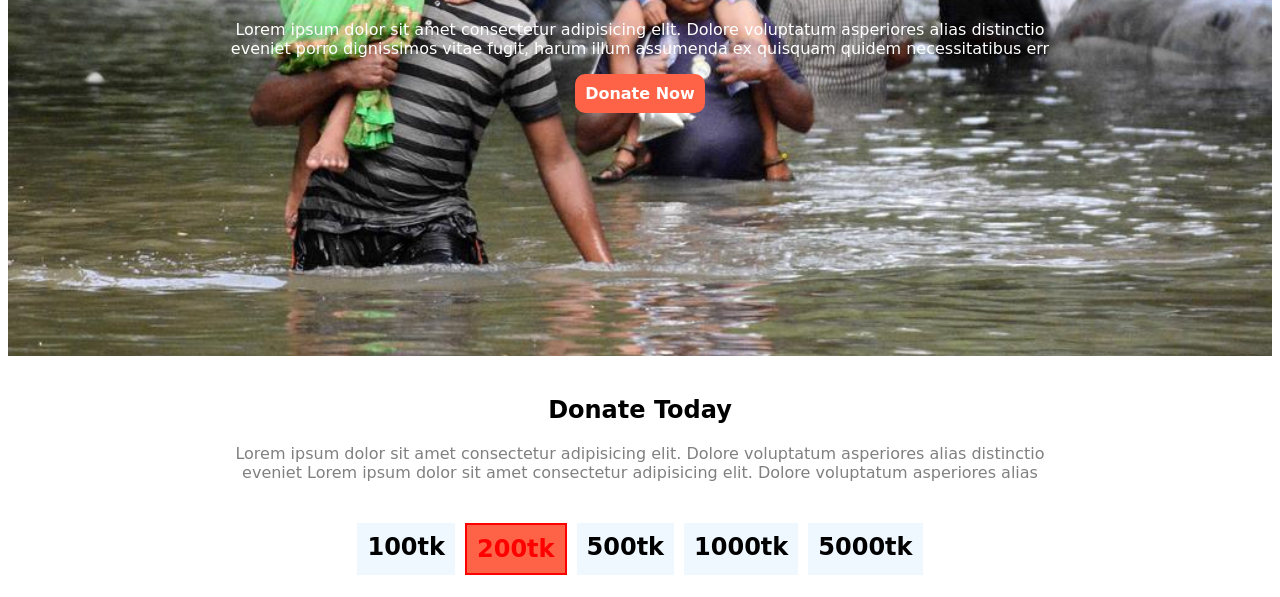
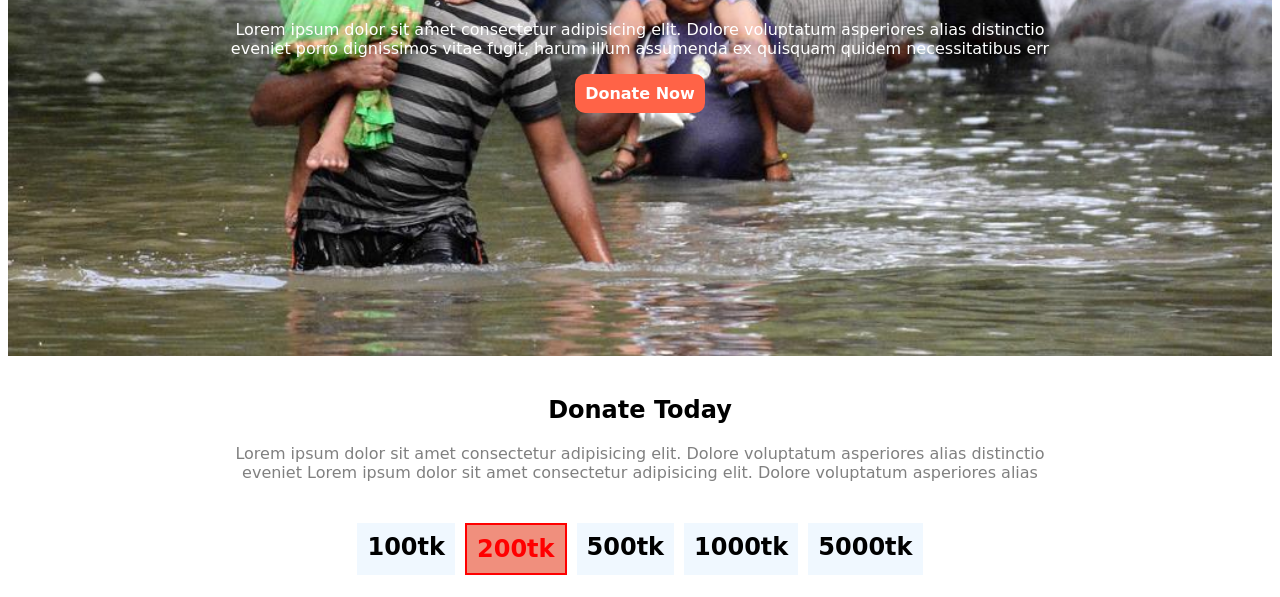
Before and after one commit to Sayeed-Islam-Tazim/assignment-1-donate-today, a plain HTML site: page index.html in a window 1280 px wide. Shown: the part 355-952 px from the top of the page. Drawn offline with nearby package versions, Linux system fonts and the light colour scheme; a web font is replaced by a local one.

Commit message:
Website Design Complete

```diff
--- a/style.css
+++ b/style.css
@@ -60,7 +60,7 @@ body {
 }
 
 #red-box {
-  background-color: tomato;
+  background-color: rgb(240, 143, 125);
   border: red solid 2px;
   color: red;
 }
```
